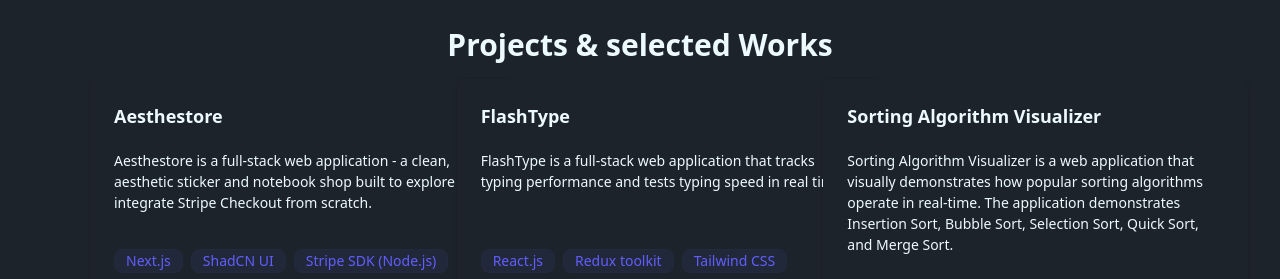
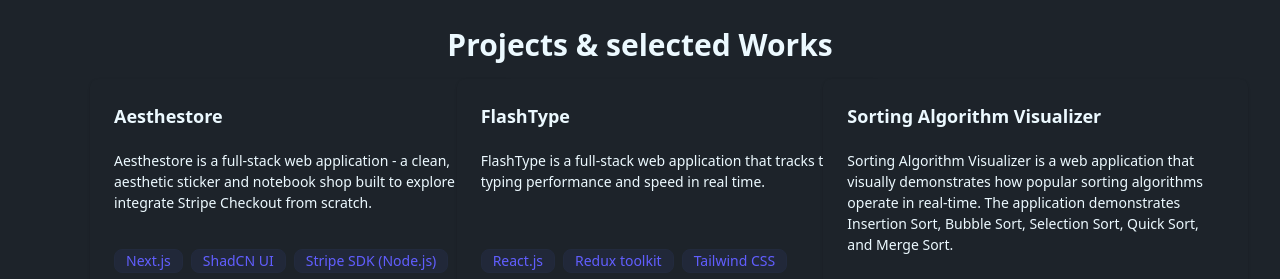
Before and after one commit to IsteakShupto/my-portfolio-v1, a React (Vite) app: page / in a window 1280 px wide. Shown: the part 1620-1899 px from the top of the page. Built offline with nearby package versions, Linux system fonts and the light colour scheme; a web font is replaced by a local one.

Commit message:
new commit

```diff
--- a/src/components/Projects.jsx
+++ b/src/components/Projects.jsx
@@ -28,7 +28,7 @@
             <ProjectCard
               title={"FlashType"}
               description={
-                "FlashType is a full-stack web application that tracks typing performance and tests typing speed in real time."
+                "FlashType is a full-stack web application that tracks the typing performance and speed in real time."
               }
               tags={[
                 "React.js",
```
